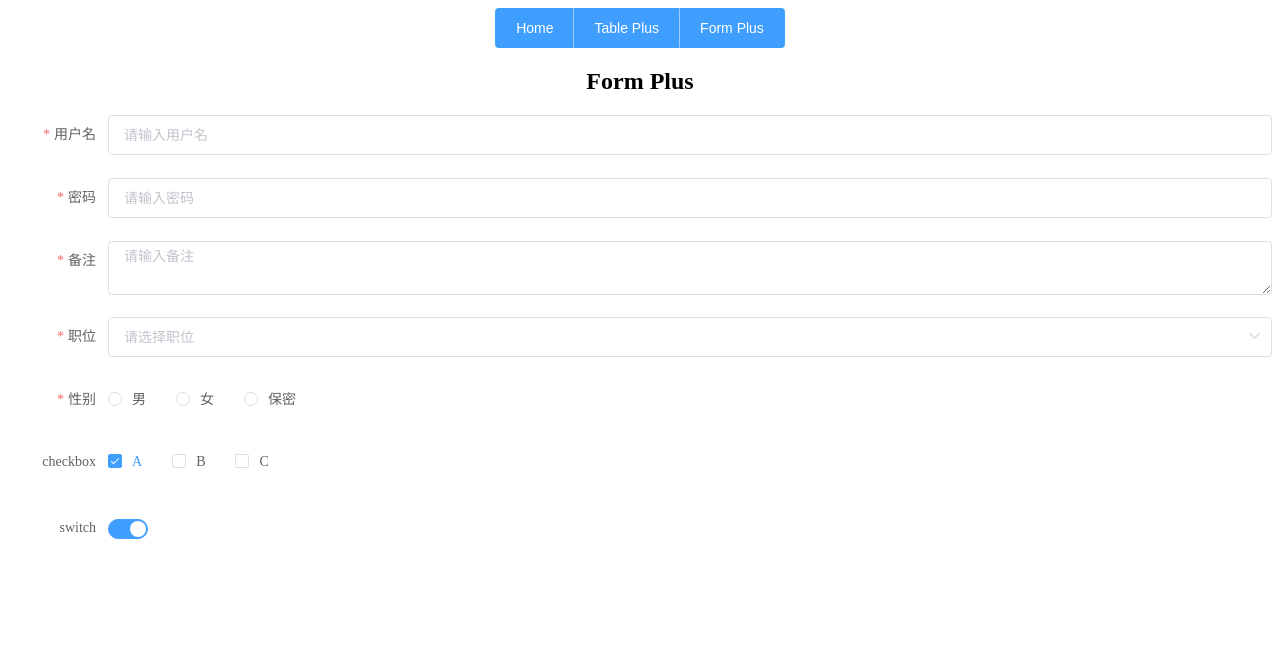
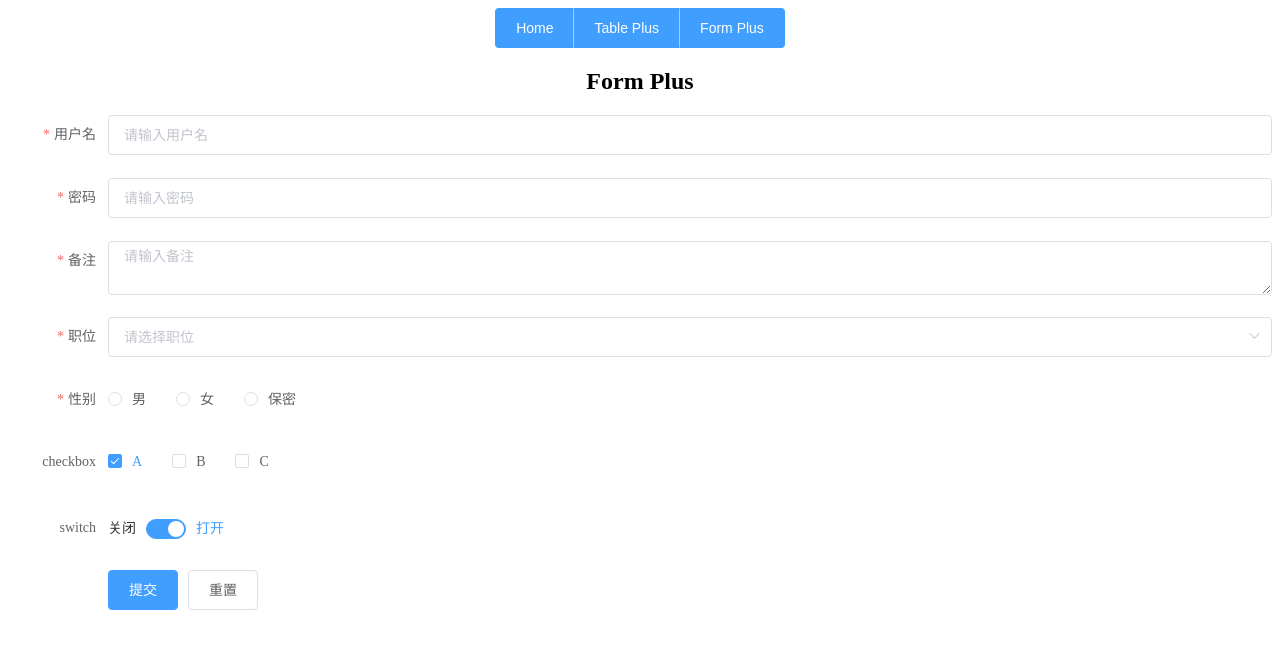
Before and after one commit to mx623303468/elementUI-component-package, a Vue app: page /#/form in a window 1280 px wide. Shown: the top 648 px of the page. Built offline with nearby package versions, Linux system fonts and the light colour scheme.

Commit message:
1. 修改form 数据 init 方式 2. 增加 action 操作插槽

```diff
--- a/package.json
+++ b/package.json
@@ -10,6 +10,7 @@
   "dependencies": {
     "core-js": "^3.6.5",
     "element-ui": "^2.4.5",
+    "lodash": "^4.17.21",
     "vue": "^2.6.11",
     "vue-router": "^3.2.0"
   },
--- a/src/components/FormPlus.vue
+++ b/src/components/FormPlus.vue
@@ -1,5 +1,13 @@
 <template>
-  <el-form :model="model" :rules="rules" v-bind="$attrs">
+  <!-- model 有值时才显示 -->
+  <el-form
+    v-if="model"
+    ref="form"
+    :model="model"
+    :rules="rules"
+    v-bind="$attrs"
+    :validate-on-rule-change="false"
+  >
     <template v-for="(item, index) in options">
       <!-- 没有子节点 -->
       <el-form-item
@@ -10,7 +18,7 @@
       >
         <component
           :is="item.component"
-          v-model="item.value"
+          v-model="model[item.prop]"
           v-bind="item.attrs"
         ></component>
       </el-form-item>
@@ -24,7 +32,7 @@
       >
         <component
           :is="item.component"
-          v-model="item.value"
+          v-model="model[item.prop]"
           v-bind="item.attrs"
         >
           <component
@@ -37,29 +45,63 @@
         </component>
       </el-form-item>
     </template>
+
+    <!-- 操作项 -->
+    <el-form-item>
+      <slot name="action" :form="form" :model="model"></slot>
+    </el-form-item>
   </el-form>
 </template>
 
 <script>
+import cloneDeep from "lodash/cloneDeep";
+
 export default {
   props: {
     options: {
+      required: true,
       type: Array,
       default: () => [],
     },
   },
-  computed: {
-    model() {
-      return this.options.reduce((previous, current) => {
-        previous[current.prop] = current.value;
-        return previous;
-      }, {});
+  data() {
+    return {
+      form: null,
+      model: null, // 初始值一定要为 null 防止无法访问属性值
+      rules: null,
+    };
+  },
+  watch: {
+    // 父组件动态改变表单配置时，重新渲染
+    options: {
+      deep: true,
+      handler() {
+        this.initForm();
+      },
     },
-    rules() {
-      return this.options.reduce((previous, current) => {
-        previous[current.prop] = current.rules;
-        return previous;
-      }, {});
+  },
+  mounted() {
+    this.initForm();
+  },
+  methods: {
+    initForm() {
+      if (this.options && this.options.length) {
+        let m = {},
+          r = {};
+        this.options.map((item) => {
+          m[item.prop] = item.value;
+          r[item.prop] = item.rules;
+        });
+
+        // 深拷贝 解决重置表单
+        this.model = cloneDeep(m);
+        this.rules = cloneDeep(r);
+
+        // 防止获取不到 form
+        this.$nextTick(() => {
+          this.form = this.$refs.form;
+        });
+      }
     },
   },
 };
--- a/src/views/form-plus/index.vue
+++ b/src/views/form-plus/index.vue
@@ -1,6 +1,11 @@
 <template>
   <div class="form-plus">
-    <form-plus :options="formOptions" label-width="100px"></form-plus>
+    <form-plus :options="formOptions" label-width="100px">
+      <template #action="scope">
+        <el-button type="primary" @click="submitForm(scope)">提交</el-button>
+        <el-button @click="resetForm(scope)">重置</el-button>
+      </template>
+    </form-plus>
   </div>
 </template>
 
@@ -143,9 +148,32 @@ export default {
           value: "",
           label: "switch",
           prop: "switch",
+          attrs: {
+            activeText: "打开",
+            inactiveText: "关闭",
+            disabled: false,
+          },
         },
       ],
     };
+  },
+  mounted() {
+    // setTimeout(() => {
+    //   this.formOptions[6].attrs.disabled = true
+    // }, 3000);
+  },
+  methods: {
+    submitForm({ form, model }) {
+      form.validate((valid) => {
+        if (!valid) return false;
+        console.log(model);
+        this.$message.success('校验通过')
+      });
+    },
+    resetForm({ form }) {
+      form.resetFields();
+      this.$message.success('重置成功')
+    },
   },
 };
 </script>
```
Also changed, not shown: 1 other file (tests, documents, lock files or other folders).
